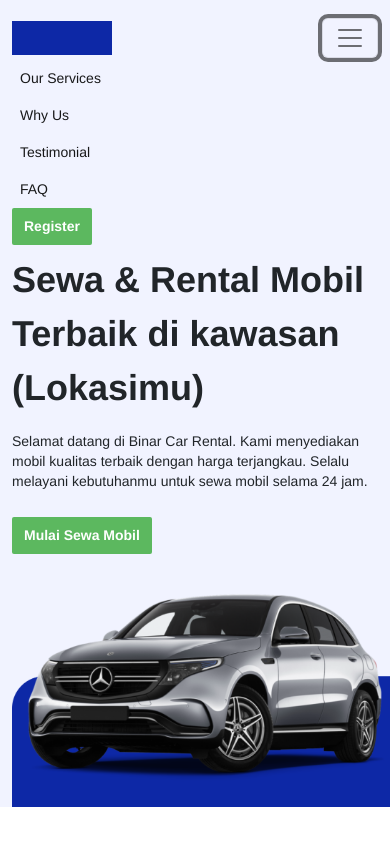
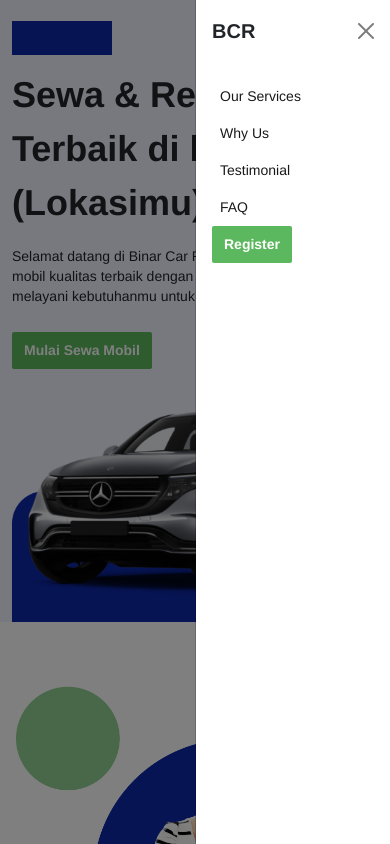
Before and after one commit to ancr18/FSW2-CH1-CG1, a plain HTML site: page index.html in a window 390 px wide. Both pictures are taken after a click on the button "Toggle navigation". Shown: the top 844 px of the page. Drawn offline with nearby package versions, Linux system fonts and the light colour scheme.

Commit message:
modifikasi navbar menjadi offcanvas right

```diff
--- a/index.html
+++ b/index.html
@@ -23,11 +23,16 @@
                 <a class="navbar-brand" href="#">
                     <img src="assets/images/logo.svg" alt="Logo" width="100px" height="34px">
                 </a>
-                <button class="navbar-toggler" type="button" data-bs-toggle="collapse" data-bs-target="#navbarNav"
-                    aria-controls="navbarNav" aria-expanded="false" aria-label="Toggle navigation">
+                <button class="navbar-toggler" type="button" data-bs-toggle="offcanvas" data-bs-target="#offcanvasRight"
+                    aria-controls="offcanvas#offcanvasRight" aria-expanded="false" aria-label="Toggle navigation">
                     <span class="navbar-toggler-icon"></span>
                 </button>
-                <div class="collapse navbar-collapse" id="navbarNav">
+                <div class="offcanvas offcanvas-end" tabindex="-1" id="offcanvasRight" aria-labelledby="offcanvasRightLabel" style="width: 50%;">
+                    <div class="offcanvas-header">
+                        <h5 class="offcanvas-title" id="offcanvasRightLabel">BCR</h5>
+                        <button type="button" class="btn-close" data-bs-dismiss="offcanvas" aria-label="Close"></button>
+                    </div>
+                    <div class="offcanvas-body">
                         <ul class="navbar-nav ms-auto">
                             <li class="nav-item mx-2">
                                 <a class="nav-link active" aria-current="page" href="#service-section">Our Services</a>
@@ -39,14 +44,14 @@
                                 <a class="nav-link active" href="#testimonial-section">Testimonial</a>
                             </li>
                             <li class="nav-item mx-2">
-                            <a class="nav-link active" href="#">FAQ</a>
+                                <a class="nav-link active" href="#faq-section">FAQ</a>
                             </li>
                             <li class="nav-item">
                                 <button class="btn-register fw-bold">Register</button>
                             </li>
+                        </ul>
+                    </div>
 
-
-                    </ul>
                 </div>
             </div>
         </nav>
--- a/style.css
+++ b/style.css
@@ -10,9 +10,6 @@ body {
   font-family: 'Helvetica', sans-serif;
 }
 
-/* .my-5{
-  margin: 100px 0 !important;
-} */
 
 /* navbar */
 .navbar {
@@ -20,8 +17,12 @@ body {
 }
 .navbar-nav li {
   font-size: 14px;
+  font-weight: 400;
 }
-
+.offcanvas-title{
+  font: 14px;
+  font-weight: 700;
+}
 .btn-register {
   background: var(--primary-color);
   color: #fff;
```
Lines whose indentation alone changed are shown as unchanged.
